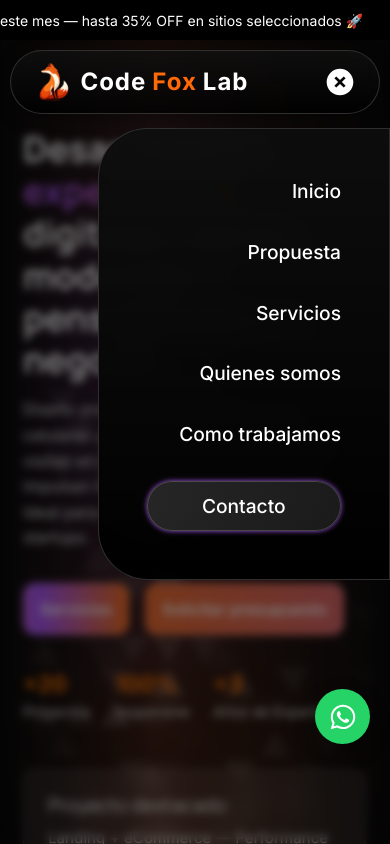
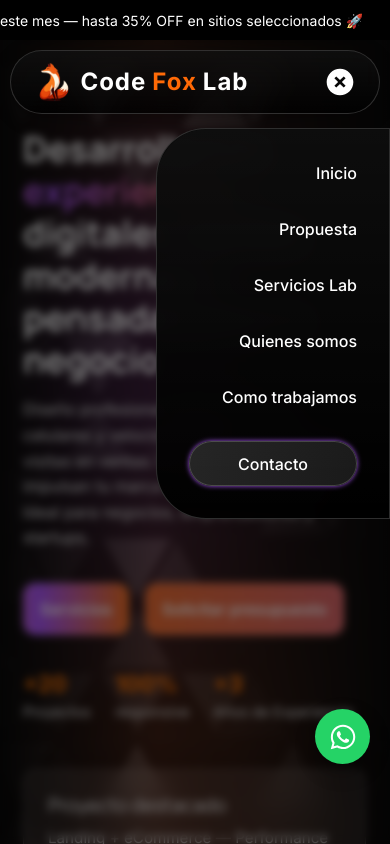
Before and after one commit to FacundoCiullo/Pagina-Principal, a React (Create React App) app: page / in a window 390 px wide. Both pictures are taken after a click on the element 339 px from the left and 79 px from the top of the page. Shown: the top 844 px of the page. Built offline with nearby package versions, Linux system fonts and the light colour scheme.

Commit message:
ajustes responsives del mobil menu

```diff
--- a/src/components/home/Hero.jsx
+++ b/src/components/home/Hero.jsx
@@ -65,7 +65,7 @@ export default function Hero() {
 
         <div className="hero-card reveal-item">
 
-          <h3>Proyecto destacado</h3>
+          <h1>Proyecto destacado</h1>
 
           <p className="hero-card-desc">
             Landing + eCommerce — Performance + Crecimiento en ventas.
--- a/src/components/layout/Navbar.jsx
+++ b/src/components/layout/Navbar.jsx
@@ -98,7 +98,7 @@ if (!open) {
           <ul className="nav-links">
             <li><a href="#inicio">Inicio</a></li>
             <li><a href="#Proposition">Propuesta</a></li>
-            <li><a href="#servicios">Servicios</a></li>
+            <li><a href="#servicios">Servicios Lab</a></li>
             <li><a href="#about">Quienes somos</a></li>
             <li><a href="#process">Como trabajamos</a></li>
             <li><a href="#cta" className="bt-cta">Contacto</a></li>
@@ -127,7 +127,7 @@ if (!open) {
       >
         <a href="#inicio" onClick={() => setOpen(false)}>Inicio</a>
         <a href="#Proposicion" onClick={() => setOpen(false)}>Propuesta</a>
-        <a href="#servicios" onClick={() => setOpen(false)}>Servicios</a>
+        <a href="#servicios" onClick={() => setOpen(false)}>Servicios Lab</a>
         <a href="#about" onClick={() => setOpen(false)}>Quienes somos</a>
         <a href="#process" onClick={() => setOpen(false)}>Como trabajamos</a>
         <a href="#cta" className="bt-cta" onClick={() => setOpen(false)}>Contacto</a>
--- a/src/components/layout/styles/navbar.css
+++ b/src/components/layout/styles/navbar.css
@@ -182,7 +182,7 @@
     top:8rem;
     right:0;
     height:fit-content;
-    width: 75%;
+    width: 60%;
     max-width:320px;
     border-radius: 50px 0px 0px 50px ;
     border:1px solid var(--glass-border);
@@ -191,7 +191,7 @@
     display:flex;
     flex-direction:column;
     align-items: flex-end;
-    padding: 3rem;
+    padding: 2rem;
     gap:2rem;
     transform:translateX(100%);
     transition:transform .4s ease;
@@ -219,7 +219,7 @@
 .mobile-menu a{
     color:var(--text-1);
     text-decoration:none;
-    font-size:1.2rem;
+    font-size:1rem;
     font-weight:500;
     opacity:0;
     transform:translateX(20px);
--- a/src/components/widgets/styles/widgets.css
+++ b/src/components/widgets/styles/widgets.css
@@ -3,25 +3,18 @@
 .whatsapp-widget{
   position:fixed;
   right:20px;
-  bottom:100px;
-
+  bottom:80px;
   width: 55px;
   height:55px;
-
   border-radius:50%;
   background:#25D366;
-
   display:flex;
   align-items:center;
   justify-content:center;
-
   font-size:28px;
   color:white;
-
   box-shadow:0 8px 20px rgba(0,0,0,.3);
-
   z-index:999;
-
   transition:transform .2s ease;
 }
 
@@ -36,29 +29,20 @@
   position:fixed;
   right:20px;
   bottom:20px;
-
   width:45px;
   height:45px;
-
   border:none;
   border-radius:50%;
-
   background:#222;
   color:white;
-
   display:flex;
   align-items:center;
   justify-content:center;
-
   font-size:18px;
-
   opacity:0;
   transform:translateY(20px);
-
   transition:all .3s ease;
-
   cursor:pointer;
-
   z-index:998;
 }
 
--- a/src/styles/hero.css
+++ b/src/styles/hero.css
@@ -240,7 +240,7 @@
   animation: floatCard 2s ease-in-out infinite;
 }
 
-.hero-card h3 {
+.hero-card h1 {
   font-size: 1.2rem;
   margin-bottom: 0.6rem;
 }
@@ -300,9 +300,9 @@
     min-height: auto;
     padding: 8rem 6%;
     padding-bottom: 270px;
-        /* FIX ZOOM BACKGROUND MOBILE */
+    /* FIX ZOOM BACKGROUND MOBILE */
     background-attachment: scroll;
-    background-size: contain;
+
   }
 
   .hero-container {
--- a/src/styles/process.css
+++ b/src/styles/process.css
@@ -173,8 +173,9 @@
 
   .process-section{
     padding: 80px 5% 5%;
-            /* FIX ZOOM BACKGROUND MOBILE */
-    background-size: contain;
+    /* FIX ZOOM BACKGROUND MOBILE */
+    background-attachment: scroll;
+
   }
 
   .process-grid{
--- a/src/styles/techstack.css
+++ b/src/styles/techstack.css
@@ -166,8 +166,9 @@
 
   .tech-section{
     padding: 30px 5% 60px;
-        /* FIX ZOOM BACKGROUND MOBILE */
-    background-size: contain;
+    /* FIX ZOOM BACKGROUND MOBILE */
+    background-attachment: scroll;
+
   }
 
   .tech-grid{
--- a/src/styles/whyus.css
+++ b/src/styles/whyus.css
@@ -153,8 +153,9 @@
 
   .why-section {
     padding: 60px 5% 50px;
-                /* FIX ZOOM BACKGROUND MOBILE */
-    background-size: contain;
+    /* FIX ZOOM BACKGROUND MOBILE */
+    background-attachment: scroll;
+
   }
 
   .why-grid {
```
